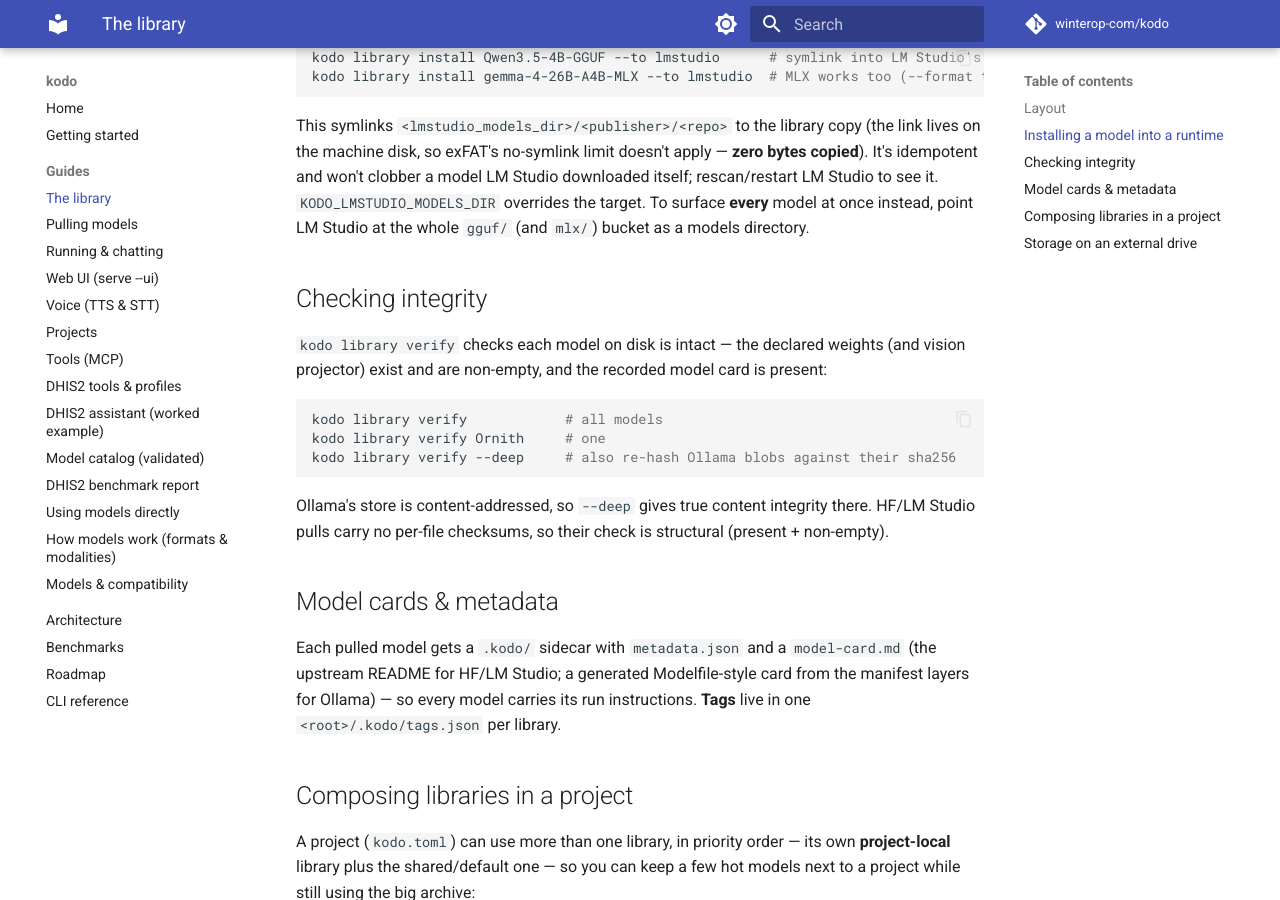
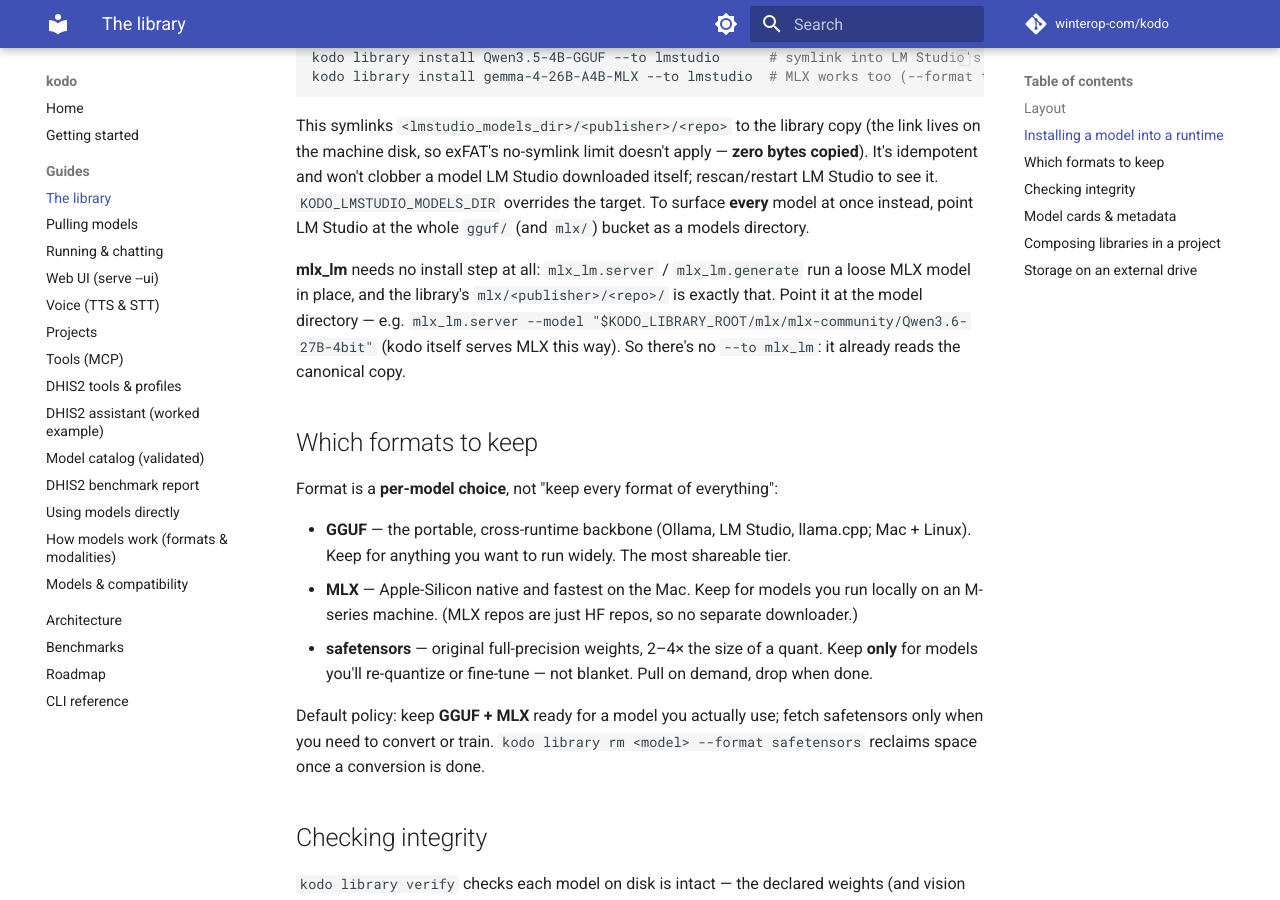
Before and after one commit to winterop-com/stabbur, an MkDocs documentation site: the page built from docs/guides/library.md, in a window 1280 px wide and 900 px high, scrolled down 1557 px. Built offline with MkDocs 1.6.1 and Material for MkDocs 9.7.7, drawn with Linux system fonts in a browser that asks for light colours; comment, search, counter and statistics services are not loaded.

Commit message:
docs: format-retention policy + mlx_lm consumer; scope the audio-specialist bug
Document which formats to keep (GGUF+MLX ready, safetensors on demand) and that mlx_lm runs
loose MLX in place (no install step). Record the audio-specialist investigation: kodo's mmproj
path looks correct, so the fault is likely downstream (llama.cpp/mtmd) or a projector-filename
edge case; add a verification plan for when an audio-specialist model is available.

```diff
--- a/docs/guides/library.md
+++ b/docs/guides/library.md
@@ -79,6 +79,26 @@
 see it. `KODO_LMSTUDIO_MODELS_DIR` overrides the target. To surface **every** model at once
 instead, point LM Studio at the whole `gguf/` (and `mlx/`) bucket as a models directory.
 
+**mlx_lm** needs no install step at all: `mlx_lm.server` / `mlx_lm.generate` run a loose MLX
+model in place, and the library's `mlx/<publisher>/<repo>/` is exactly that. Point it at the
+model directory — e.g. `mlx_lm.server --model "$KODO_LIBRARY_ROOT/mlx/mlx-community/Qwen3.6-27B-4bit"`
+(kodo itself serves MLX this way). So there's no `--to mlx_lm`: it already reads the canonical copy.
+
+## Which formats to keep
+
+Format is a **per-model choice**, not "keep every format of everything":
+
+- **GGUF** — the portable, cross-runtime backbone (Ollama, LM Studio, llama.cpp; Mac + Linux).
+  Keep for anything you want to run widely. The most shareable tier.
+- **MLX** — Apple-Silicon native and fastest on the Mac. Keep for models you run locally on an
+  M-series machine. (MLX repos are just HF repos, so no separate downloader.)
+- **safetensors** — original full-precision weights, 2–4× the size of a quant. Keep **only** for
+  models you'll re-quantize or fine-tune — not blanket. Pull on demand, drop when done.
+
+Default policy: keep **GGUF + MLX** ready for a model you actually use; fetch safetensors only
+when you need to convert or train. `kodo library rm <model> --format safetensors` reclaims space
+once a conversion is done.
+
 ## Checking integrity
 
 `kodo library verify` checks each model on disk is intact — the declared weights (and vision
```
Also changed, not shown: ROADMAP.md (+14 -5 lines).
